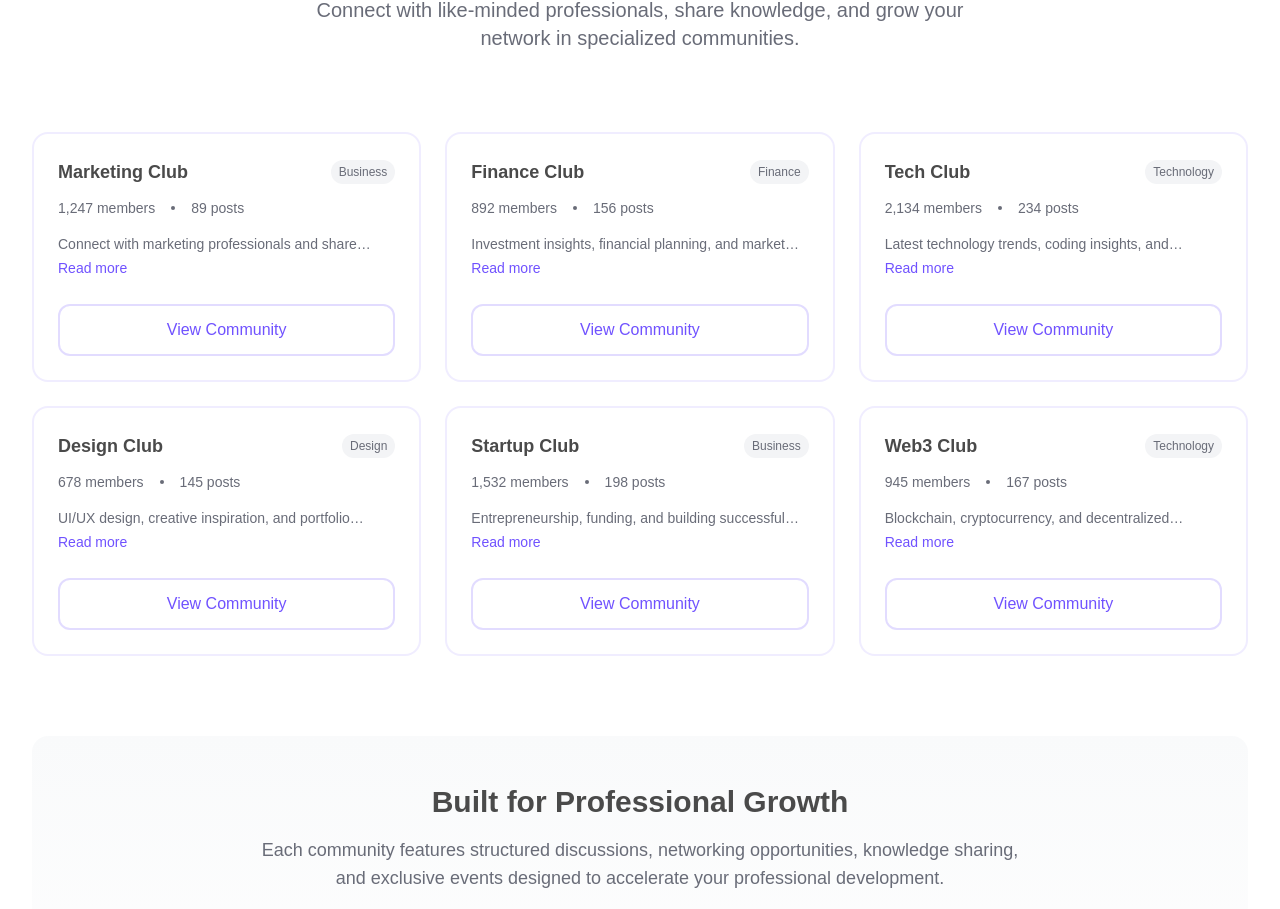
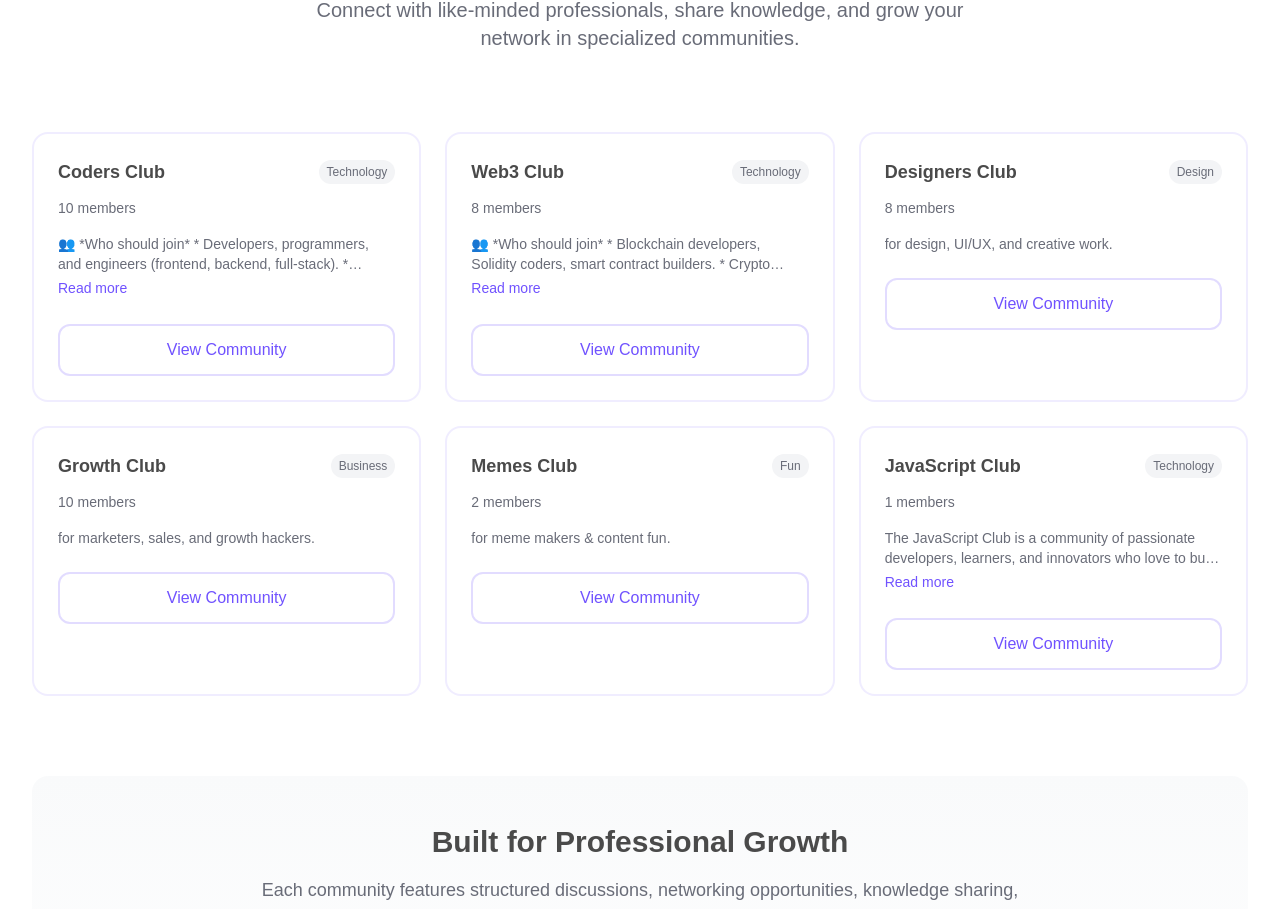
Before and after one commit to Princeyadavbughunter/Grow-up, a Next.js app: page /clubs-page in a window 1280 px wide. Shown: the part 1696-2605 px from the top of the page. Built offline with nearby package versions, Linux system fonts and the light colour scheme.

Commit message:
feat:added dynamic clubs data to render in landing page

```diff
--- a/app/clubs-page/ClubPreview.tsx
+++ b/app/clubs-page/ClubPreview.tsx
@@ -5,11 +5,15 @@ import { motion } from 'framer-motion'
 import { useRouter } from 'next/navigation'
 
 interface Club {
+  id: string;
   name: string;
   description: string;
-  members: number;
-  posts: number;
-  category: string;
+  participants_count: number;
+  is_user_member?: boolean;
+  created_at?: string;
+  created_by?: string;
+  chat_room_id?: string;
+  members?: string[];
 }
 
 interface ClubCardProps {
@@ -21,9 +25,20 @@ const ClubCard = ({ club, index }: ClubCardProps) => {
   const router = useRouter();
   const [isExpanded, setIsExpanded] = useState(false);
 
+  // Get category from club name or description
+  const getCategory = (clubName: string) => {
+    const name = clubName.toLowerCase();
+    if (name.includes('marketing') || name.includes('growth')) return 'Business';
+    if (name.includes('finance')) return 'Finance';
+    if (name.includes('web3') || name.includes('javascript') || name.includes('coders')) return 'Technology';
+    if (name.includes('design') || name.includes('designers')) return 'Design';
+    if (name.includes('memes')) return 'Fun';
+    return 'Community';
+  };
+
   return (
     <motion.div
-      key={club.name}
+      key={club.id}
       initial={{ opacity: 0, y: 20 }}
       animate={{ opacity: 1, y: 0 }}
       transition={{ delay: index * 0.1 }}
@@ -36,22 +51,20 @@ const ClubCard = ({ club, index }: ClubCardProps) => {
             {club.name}
           </h3>
           <span className="text-xs font-medium text-[#696C78] bg-gray-100 px-2 py-1 rounded-full">
-            {club.category}
+            {getCategory(club.name)}
           </span>
         </div>
         <div className="flex items-center gap-4 text-sm text-[#696C78] mb-3">
-          <span>{club.members.toLocaleString()} members</span>
-          <span className="w-1 h-1 bg-[#696C78] rounded-full"></span>
-          <span>{club.posts} posts</span>
+          <span>{(club.participants_count || 0).toLocaleString()} members</span>
         </div>
       </div>
 
       {/* Club Description */}
       <div className="text-[#696C78] text-sm leading-relaxed mb-6">
-        <p className={`${isExpanded ? '' : 'line-clamp-1 overflow-hidden'} text-sm`}>
+        <p className={`${isExpanded ? '' : 'line-clamp-2 overflow-hidden'} text-sm`}>
           {club.description}
         </p>
-        {club.description.length > 50 && (
+        {club.description && club.description.length > 100 && (
           <button
             onClick={(e) => {
               e.preventDefault();
@@ -66,7 +79,7 @@ const ClubCard = ({ club, index }: ClubCardProps) => {
 
       {/* Join Button */}
       <button
-        onClick={() => router.push('/clubs')}
+        onClick={() => router.push(`/clubs/${club.id}`)}
         className="w-full py-3 px-4 rounded-xl font-medium text-[#7052FF] border-2 border-[#7052FF]/20 hover:bg-[#7052FF] hover:text-white transition-all duration-300"
       >
         View Community
@@ -78,48 +91,55 @@ const ClubCard = ({ club, index }: ClubCardProps) => {
 const ClubPreview = () => {
   const router = useRouter()
 
+  // Static data based on the real API response you provided
   const clubs: Club[] = [
     {
-      name: 'Marketing Club',
-      description: 'Connect with marketing professionals and share growth strategies. Learn about the latest marketing trends, digital campaigns, SEO techniques, and social media strategies to boost your business.',
-      members: 1247,
-      posts: 89,
-      category: 'Business'
+      id: "3047a9cb-8561-4e3f-9736-b3250939e2dc",
+      name: "Coders Club",
+      description: "👥 *Who should join*\n\n* Developers, programmers, and engineers (frontend, backend, full-stack).\n* Students learning coding, open-source contributors, AI/ML enthusiasts.\n* Anyone building apps, APIs, websites, or new tech.\n\n📌 *What to Post*\n\n* Share code snippets, debugging help, tutorials.\n* Showcase projects (apps, APIs, ML models, games).\n* Share useful GitHub repos, blogs, and resources.\n* Post collaboration invites (hackathons, open-source).\n* Hiring posts → internships, freelance, full-time roles.",
+      participants_count: 10,
+      chat_room_id: "c06de8bb-9425-4bc4-8dfd-a2d560f757fe",
+      is_user_member: true
     },
     {
-      name: 'Finance Club',
-      description: 'Investment insights, financial planning, and market discussions. Join us to discuss stock market analysis, cryptocurrency investments, personal finance management, and career opportunities in finance.',
-      members: 892,
-      posts: 156,
-      category: 'Finance'
+      id: "17b63a44-1a3b-4e34-be66-468976126d2e",
+      name: "Web3 Club",
+      description: "👥 *Who should join*\n\n* Blockchain developers, Solidity coders, smart contract builders.\n* Crypto traders, NFT artists/collectors, DeFi enthusiasts.\n* Founders or builders creating dApps, DAOs, or tokenized projects.\n* Anyone curious about the decentralized internet and its future.\n\n📌 *What to Post*\n\n* Tutorials on blockchain, Solidity, dApps, wallets.\n* Showcases of NFT drops, crypto tools, DeFi dashboards.\n* Discussions on Web3 trends, DAOs, regulations, or security.\n* Open invites for hackathons, DAO projects, or collaborations.",
+      participants_count: 8,
+      chat_room_id: "711267fa-6420-4854-801f-a48133e8633f",
+      is_user_member: true
     },
     {
-      name: 'Tech Club',
-      description: 'Latest technology trends, coding insights, and innovation. Explore cutting-edge technologies, programming languages, software development methodologies, and the future of tech industry.',
-      members: 2134,
-      posts: 234,
-      category: 'Technology'
+      id: "e5bec58d-4313-4bdc-9ebf-95f99f6e30dd",
+      name: "Designers Club",
+      description: "for design, UI/UX, and creative work.",
+      participants_count: 8,
+      chat_room_id: "c550d6f5-af15-4830-a0bd-d059e0cdb70c",
+      is_user_member: true
     },
     {
-      name: 'Design Club',
-      description: 'UI/UX design, creative inspiration, and portfolio feedback. Share your design work, get constructive feedback, learn about design principles, and discover new design tools and techniques.',
-      members: 678,
-      posts: 145,
-      category: 'Design'
+      id: "f1e39df8-ca17-40e0-92b9-ebae3b14baa1",
+      name: "Growth Club",
+      description: "for marketers, sales, and growth hackers.",
+      participants_count: 10,
+      chat_room_id: "49a2cdb7-d88d-4f88-8f7c-c480923415d1",
+      is_user_member: true
     },
     {
-      name: 'Startup Club',
-      description: 'Entrepreneurship, funding, and building successful startups. Connect with fellow entrepreneurs, learn about startup funding options, business development strategies, and scaling your business.',
-      members: 1532,
-      posts: 198,
-      category: 'Business'
+      id: "096b2214-e478-4712-9933-45ed0fadf71b",
+      name: "Memes Club",
+      description: "for meme makers & content fun.",
+      participants_count: 2,
+      chat_room_id: "0d9f485b-4f8e-42ae-a586-e42e210780ef",
+      is_user_member: true
     },
     {
-      name: 'Web3 Club',
-      description: 'Blockchain, cryptocurrency, and decentralized technologies. Discuss the latest developments in blockchain technology, DeFi protocols, NFT marketplaces, and the future of decentralized finance.',
-      members: 945,
-      posts: 167,
-      category: 'Technology'
+      id: "69694fd2-8f3d-4c10-95c9-d73d5306981b",
+      name: "JavaScript Club",
+      description: "The JavaScript Club is a community of passionate developers, learners, and innovators who love to build the web of tomorrow.",
+      participants_count: 1,
+      chat_room_id: "35111f62-bea7-497e-8834-5ec789b71fe7",
+      is_user_member: false
     }
   ]
 
@@ -142,7 +162,7 @@ const ClubPreview = () => {
       {/* Club Cards Grid */}
       <div className="grid grid-cols-1 md:grid-cols-2 lg:grid-cols-3 gap-6 mb-16 sm:mb-20">
         {clubs.map((club, index) => (
-          <ClubCard key={club.name} club={club} index={index} />
+          <ClubCard key={club.id} club={club} index={index} />
         ))}
       </div>
 
```
